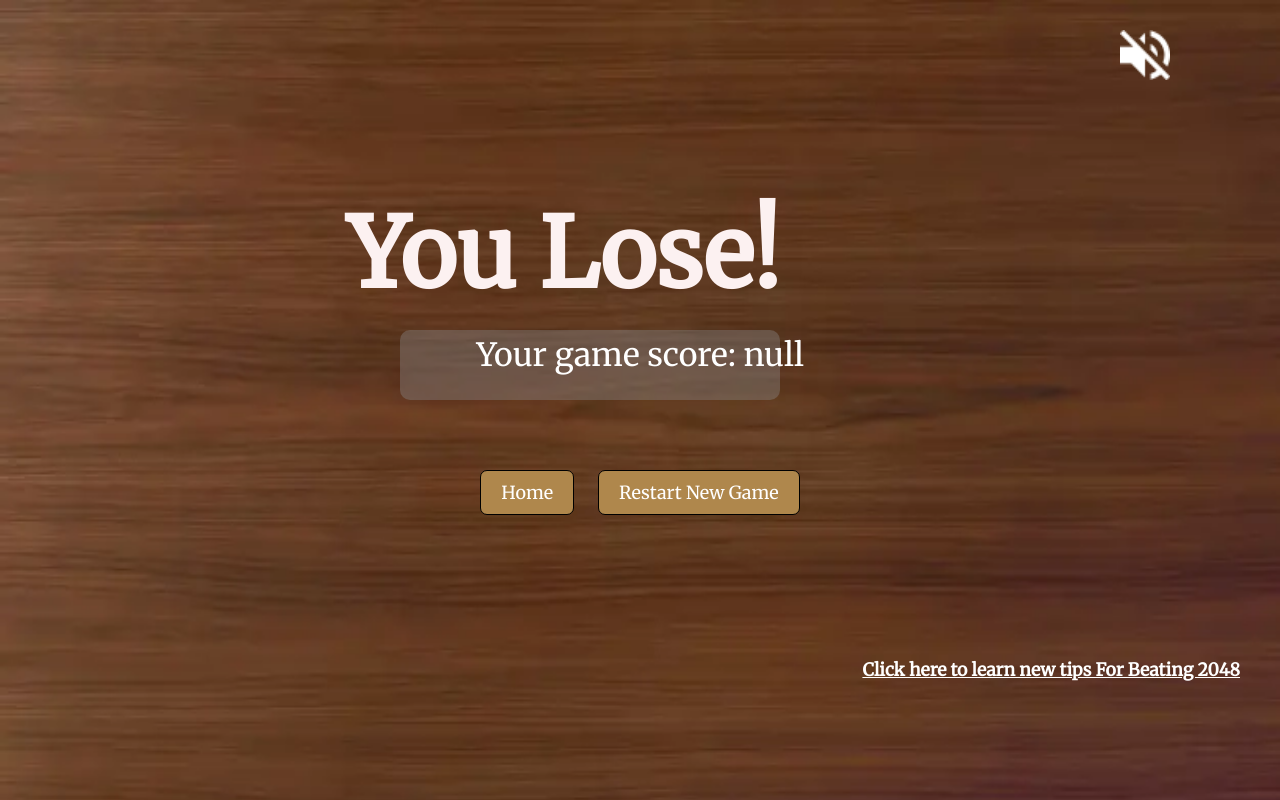
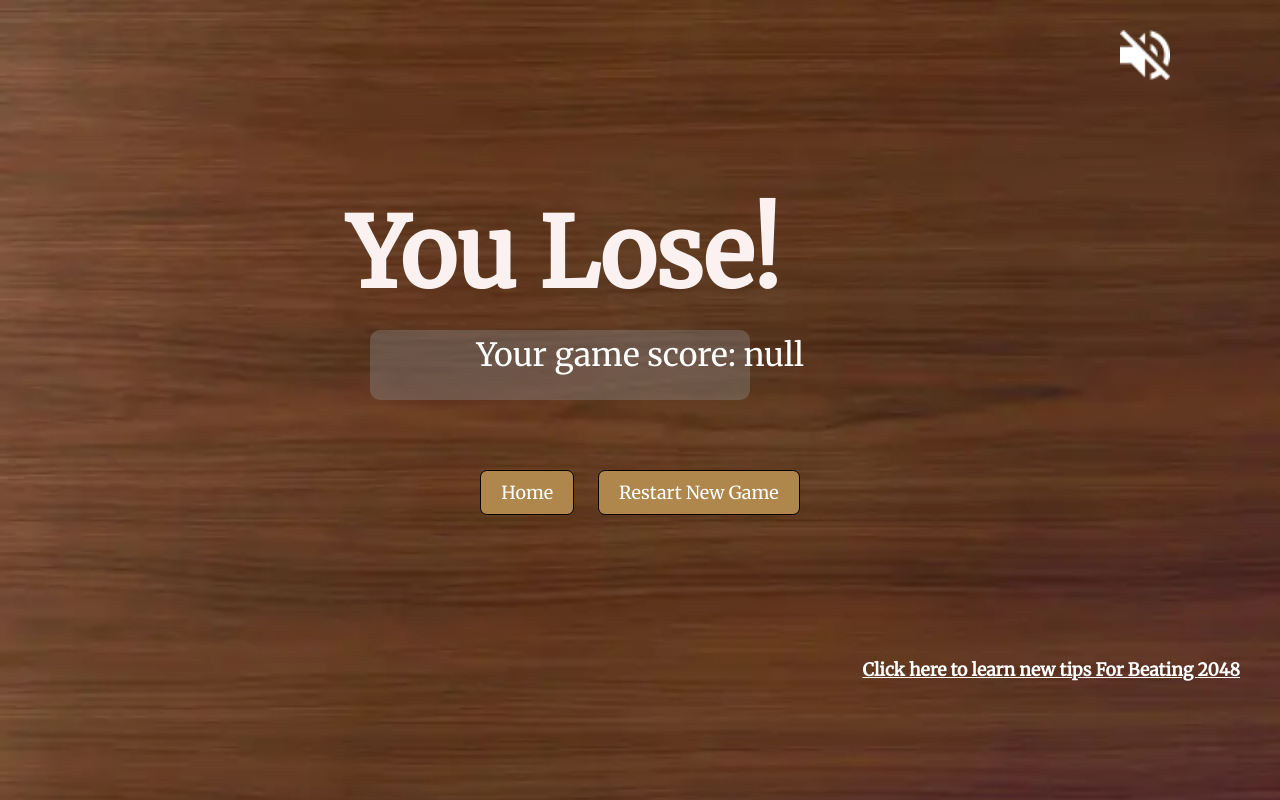
Before and after one commit to Parthssh/2048-Game, a plain HTML site: page result/lose.html in a window 1280 px wide. Drawn offline with Linux system fonts and the light colour scheme.

Commit message:
Update result.css

```diff
--- a/result/result.css
+++ b/result/result.css
@@ -30,7 +30,7 @@
             text-align: center;
             position: absolute;
             z-index: -7;
-            right: 500px;
+            right: 530px;
             top: 330px;
 
             width: 380px;
```
